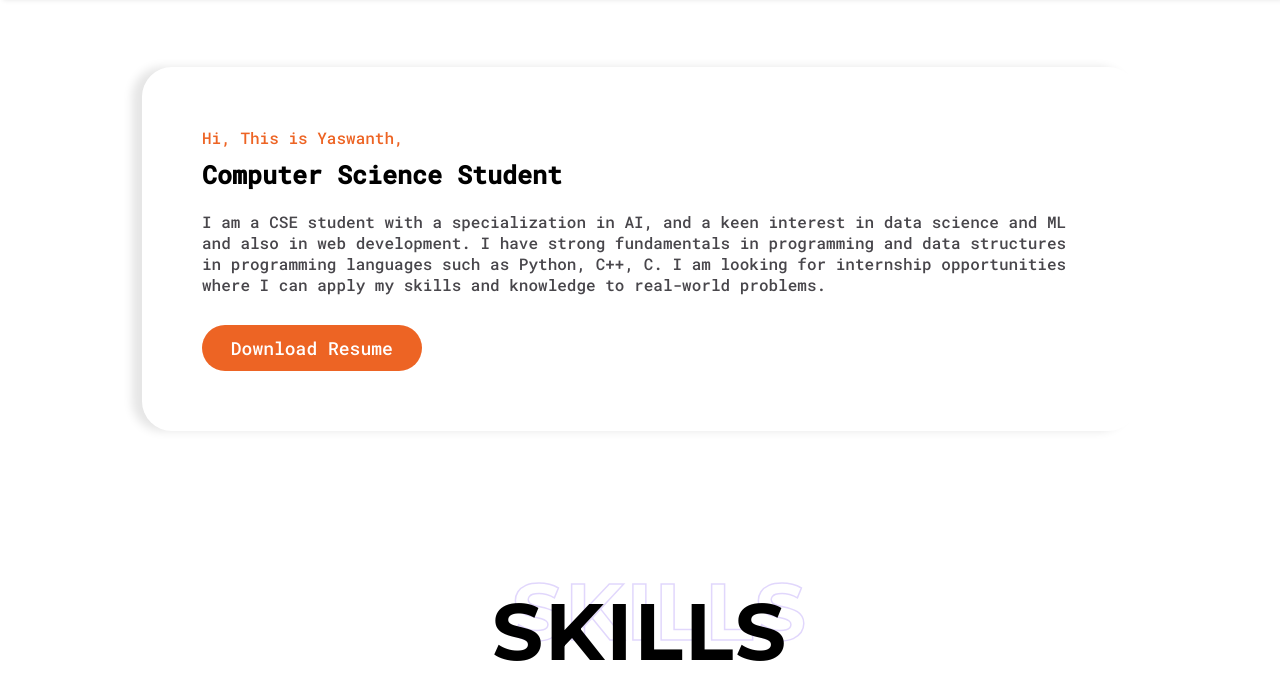
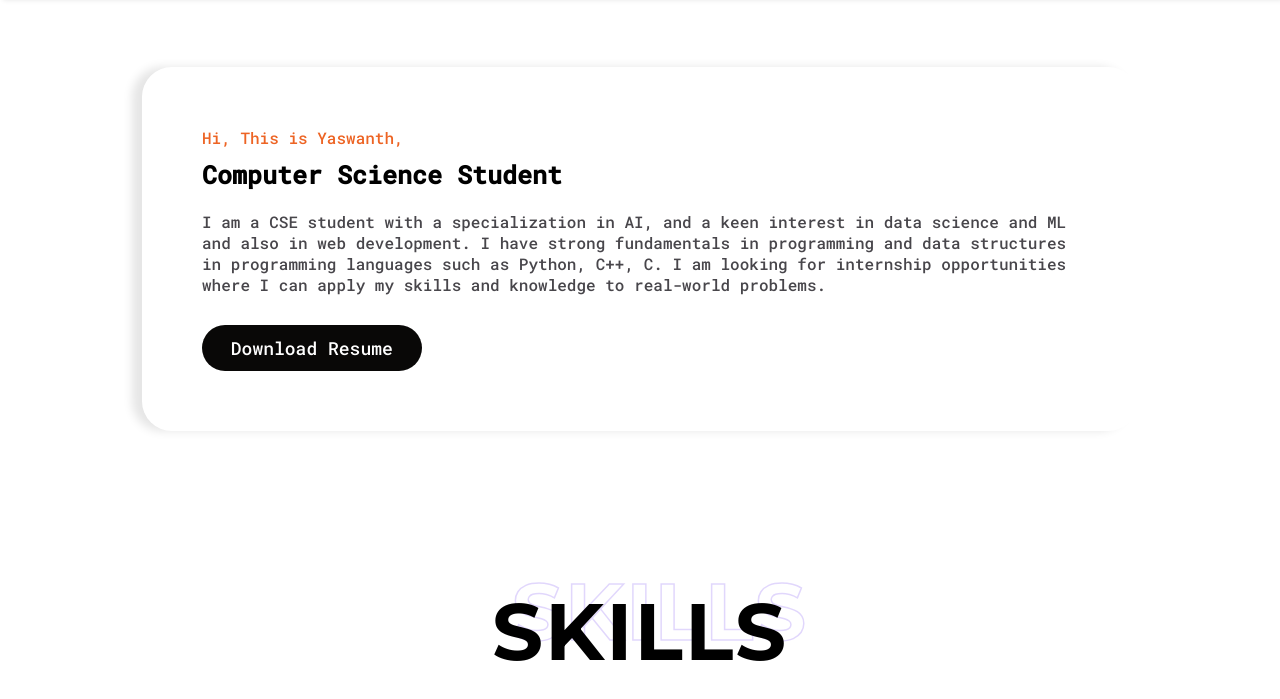
Before and after one commit to yk0007/Simple-Portfolio, a plain HTML site: page index.html in a window 1280 px wide. In both pictures the pointer is over the link "Download Resume". Shown: the part 1080-1779 px from the top of the page. Drawn offline with Linux system fonts and the light colour scheme.

Commit message:
Update style.css

```diff
--- a/style.css
+++ b/style.css
@@ -178,6 +178,9 @@ nav a:hover{
 	font-size: 1.8rem;
 	padding: 0.6em 1.6em;
 	border-radius: 50px;
+}
+.primary-btn:hover{
+	background-color: #090807;
 }
 
 .buttons svg {
```
